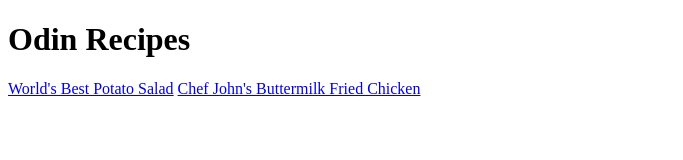
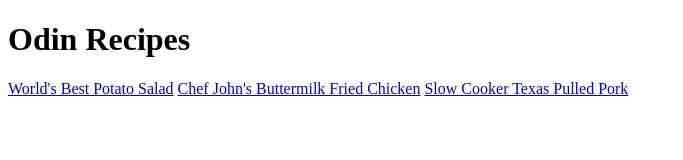
Before and after one commit to mitrohgr/odin-recipes, a plain HTML site: page index.html in a window 1280 px wide. Shown: the whole page, without its empty margins (0-683 px from the left). Drawn offline with Linux system fonts and the light colour scheme.

Commit message:
Link index page with pork recipe page

```diff
--- a/index.html
+++ b/index.html
@@ -10,5 +10,6 @@
 
     <a href="./recipes/salad.html">World's Best Potato Salad</a>
     <a href="./recipes/chicken.html">Chef John's Buttermilk Fried Chicken</a>
+    <a href="./recipes/pork.html">Slow Cooker Texas Pulled Pork</a>
   </body>
 </html>
```
